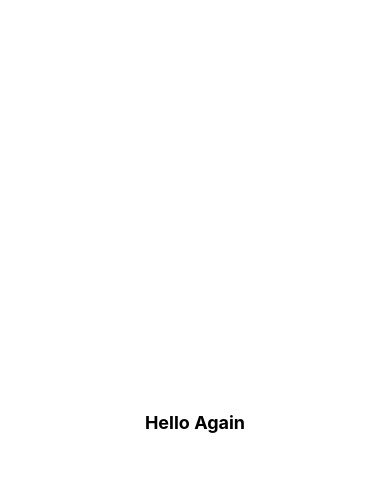
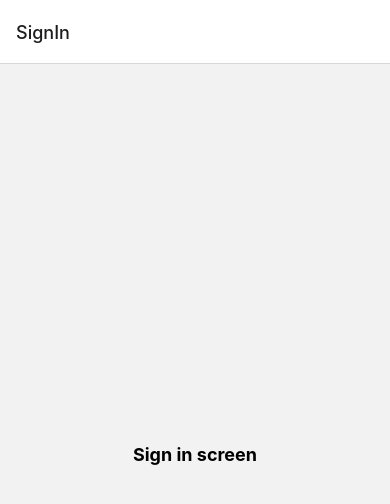
Before and after one commit to stephenmussel/react-native-navigation, a React Native app: screen / in a window 390 px wide. Shown: the top 504 px of the page. Built offline with nearby package versions, Linux system fonts and the light colour scheme.

Commit message:
displayed sign in screen

```diff
--- a/App.js
+++ b/App.js
@@ -25,10 +25,10 @@ const SignUp = () => {
 function App() {
   return (
     <NavigationContainer>
-      <View style={styles.layout}>
-        <Text style={styles.title}>Hello Again</Text>
-        <StatusBar style="auto" />
-      </View>
+      <Stack.Navigator>
+        <Stack.Screen name="SignIn" component={SignIn}/>
+        <Stack.Screen name="SignUp" component={SignUp}/>
+      </Stack.Navigator>
     </NavigationContainer>
   );
 }
```
